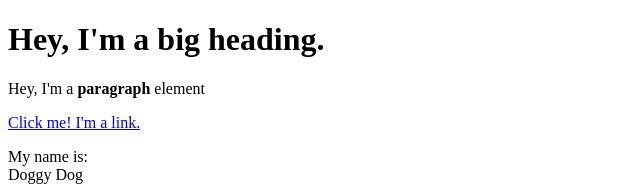
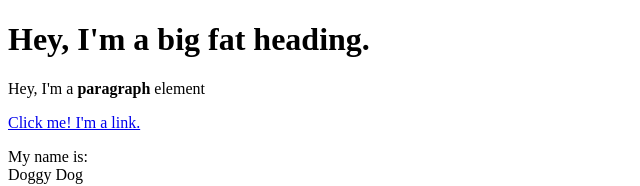
Before and after one commit to fnyfly/cartoon-hero, a plain HTML site: page test.html in a window 1280 px wide. Shown: the top 186 px of the page, without its empty margins (0-640 px from the left). Drawn offline with Linux system fonts and the light colour scheme.

Commit message:
added 'fat' to heading

```diff
--- a/test.html
+++ b/test.html
@@ -4,7 +4,7 @@
 	<title>Test page</title>
 </head>
 <body>
-	<h1>Hey, I'm a big heading.</h1>
+	<h1>Hey, I'm a big fat heading.</h1>
 	<p>Hey, I'm a <b>paragraph</b> element</p>
 	<a href="https://google.com" target="_blank" title="Let's go to Google">Click me! I'm a link.</a>
 	<p>My name is: <br>Doggy Dog</p>
```
